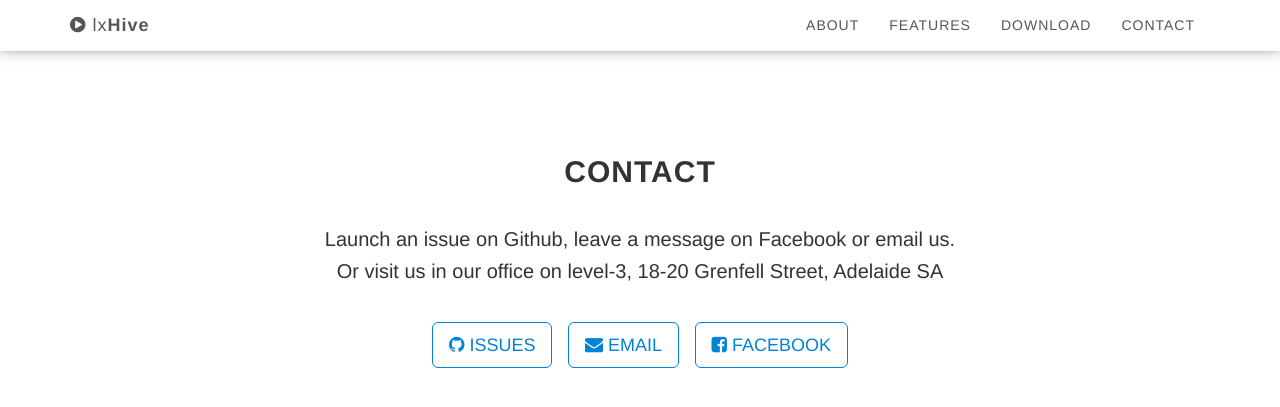
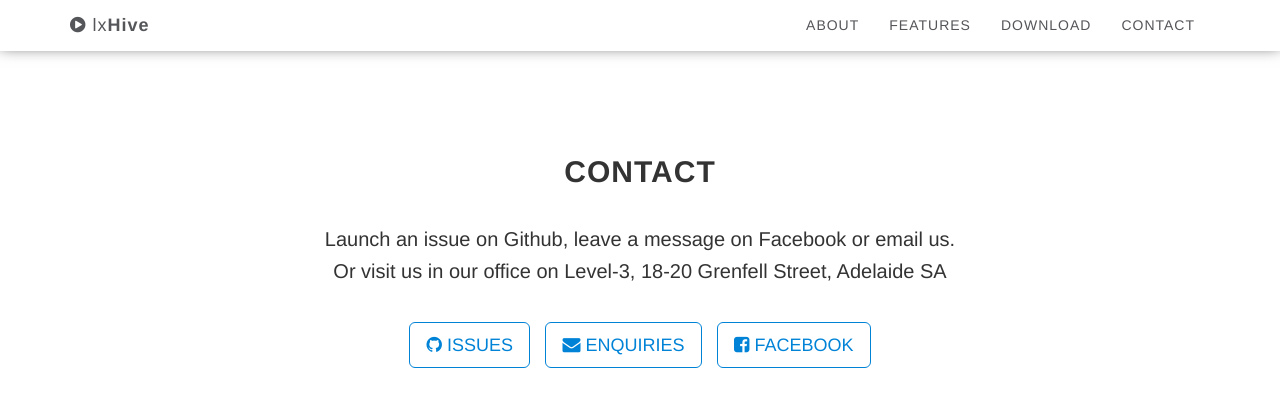
Before and after one commit to g3i/lxHive, a Jekyll site: the page built from index.html, in a window 1280 px wide and 900 px high, scrolled down 3357 px. Shown: the top 407 px of the window. Built offline with Jekyll 4.4.1, drawn with Linux system fonts in a browser that asks for light colours.

```diff
--- a/_config.yml
+++ b/_config.yml
@@ -41,8 +41,8 @@ social:
   - title: 'Issues'
     url: https://github.com/Brightcookie/lxHive/issues
     icon: '<i class="fa fa-github"></i>'
-  - title: Email
-    url: 'mailto: supprt@brightcookie.com.au'
+  - title: Enquiries
+    url: 'http://www.brightcookie.com/contact-us/'
     'icon': '<i class="fa fa-envelope"></i>'
   - title: facebook
     url: https://www.facebook.com/lxhive
--- a/_includes/contact.html
+++ b/_includes/contact.html
@@ -5,7 +5,7 @@
                 <h2>Contact</h2>
                 <p>
                     Launch an issue on Github, leave a message on Facebook or email us.<br>
-                    Or visit us in our office on level-3, 18-20 Grenfell Street, Adelaide SA
+                    Or visit us in our office on Level-3, 18-20 Grenfell Street, Adelaide SA
                 </p>
                 </p>
                 <ul class="list-inline banner-social-buttons">
```
